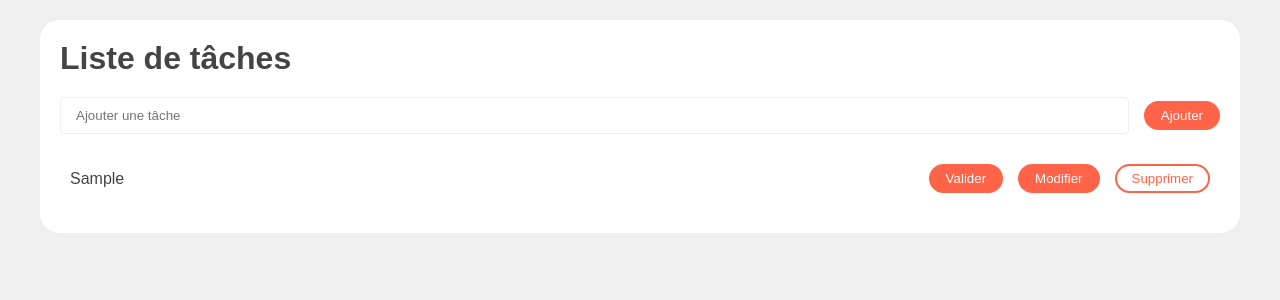
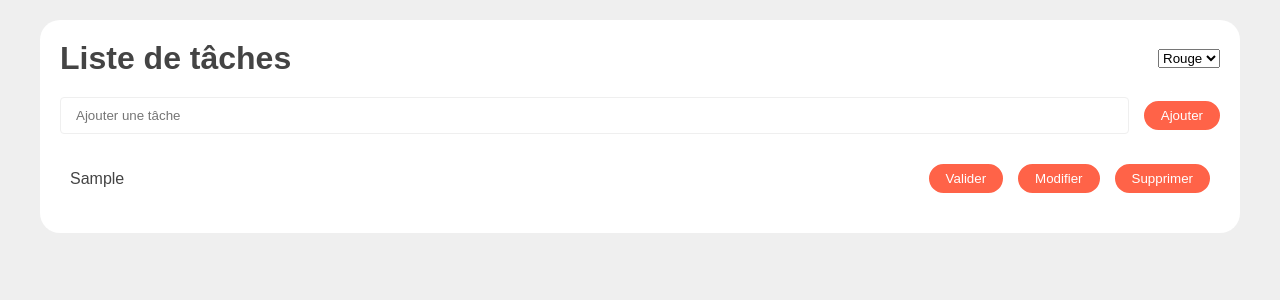
Before and after one commit to CarolineSenes/Todo-list, a React (Create React App) app: page / in a window 1280 px wide. Both pictures are taken after typing "Sample" into the empty fields and a click on the button "Ajouter". Shown: the top 300 px of the page. Built offline with nearby package versions, Linux system fonts and the light colour scheme.

Commit message:
theme context

```diff
--- a/src/App.js
+++ b/src/App.js
@@ -1,9 +1,11 @@
 import { useState } from "react";
 import TodoList from "./components/TodoList";
 import AddTodo from "./components/AddTodo";
+import ThemeContext from "./context/ThemeContext";
 
 function App() {
   const [todoList, setTodoList] = useState([]);
+  const [theme, setTheme] = useState("primary");
 
   function addTodo(content) {
     //crypto.randomUUID() : génère un id unique de manière native
@@ -56,10 +58,27 @@ function App() {
     );
   }
 
+  // Récupère la valeur de l'option du select
+  // et de mettre à jour le state local "theme" grâce à son setter "setTheme"
+  // Mais ce changement de theme n'est applicable pour le moment qu'aux éléments
+  // qui l'utiliserait dans le composant présent. Les enfants ne sont pas concernés.
+  // En wrappant avec <ThemeContext.Provider>, on modifie la valeur de "theme" dans le Context.
+  function handleThemeChange(e) {
+    setTheme(e.target.value);
+  }
+
   return (
+    <ThemeContext.Provider value={theme}>
       <div className="d-flex justify-content-center align-items-center p-20">
         <div className="card container p-20">
-        <h1 className="mb-20">Liste de tâches</h1>
+          <h1 className="mb-20 d-flex justify-content-center align-items-center">
+            <span className="flex-fill">Liste de tâches</span>
+            {/* Select qui permet de changer le theme */}
+            <select value={theme} onChange={handleThemeChange}>
+              <option value="primary">Rouge</option>
+              <option value="secondary">Bleu</option>
+            </select>
+          </h1>
           <AddTodo addTodo={addTodo} />
           {/* On passe les props aux enfants */}
           <TodoList
@@ -72,6 +91,7 @@ function App() {
           />
         </div>
       </div>
+    </ThemeContext.Provider>
   );
 }
 
--- a/src/assets/styles/_themes.scss
+++ b/src/assets/styles/_themes.scss
@@ -12,6 +12,12 @@
     background-color: var(--primary);
     color: white;
     border: 2px solid var(--primary);
+  }
+
+  .btn-secondary {
+    background-color: #2980b9;
+    color: white;
+    border: 2px solid #2980b9;
   }
 
   .btn-reverse-primary {
@@ -34,3 +40,12 @@
     border: 1px solid var(--gray-2);
     padding: 10px 15px;
   }
+
+  .selected {
+    border: 2px solid var(--primary);
+    border-radius: 4px;
+  }
+
+  li {
+    cursor: pointer;
+  }
--- a/src/components/AddTodo.jsx
+++ b/src/components/AddTodo.jsx
@@ -1,4 +1,5 @@
 import { useState } from "react";
+import Button from './Button';
 
 export default function AddTodo({ addTodo }) {
   const [todo, setTodo] = useState("");
@@ -31,9 +32,7 @@ export default function AddTodo({ addTodo }) {
         className="mr-15 flex-fill"
         placeholder="Ajouter une tâche"
       />
-      <button onClick={handleClick} className="btn btn-primary">
-        Ajouter
-      </button>
+      <Button text="Ajouter" onClick={handleClick} />
     </div>
   );
 }
--- /dev/null
+++ b/src/components/Button.jsx
@@ -0,0 +1,16 @@
+import { useContext } from "react";
+import ThemeContext from "../context/ThemeContext";
+
+// On récupère les props "text", "className" et le reste des props "...props" (avec l'opérateur rest)
+export default function Button({ text, className, ...props }) {
+  const theme = useContext(ThemeContext);
+
+  return (
+    <button
+      {...props}
+      className={`btn btn-${theme} ${className ? className : ""}`}
+    >
+      {text}
+    </button>
+  );
+}
--- a/src/components/EditTodo.jsx
+++ b/src/components/EditTodo.jsx
@@ -1,6 +1,7 @@
 // composant similaire à AddTodo.jsx
 
 import { useState } from 'react';
+import Button from './Button';
 
 export default function EditTodo({ todo, editTodo, cancelEditTodo }) {
   const [value, setValue] = useState(todo.content);
@@ -34,12 +35,9 @@ export default function EditTodo({ todo, editTodo, cancelEditTodo }) {
         className="mr-15 flex-fill"
         placeholder="Ajouter une tâche"
       />
-      <button onClick={handleClick} className="btn btn-primary mr-15">
-        Sauvegarder
-      </button>
-      <button onClick={cancelEditTodo} className="btn btn-reverse-primary">
+      <Button text="Sauvegarder" className="mr-15" onClick={handleClick} />
+      <Button text="Annuler" className="mr-15" onClick={cancelEditTodo} />
         Annuler
-      </button>
     </div>
   );
 }
--- a/src/components/TodoItem.jsx
+++ b/src/components/TodoItem.jsx
@@ -1,4 +1,6 @@
 // On récupère les props passées en prop drilling depuis App.js
+import Button from './Button';
+
 export default function TodoItem({
   todo,
   deleteTodo,
@@ -9,40 +11,36 @@ export default function TodoItem({
   return (
     <li
       onClick={selectTodo}
-      className={`mb-10 d-flex justify-content-center align-items-center p-10 ${
-        todo.selected ? "selected" : ""
-      }`}
+      className={`mb-10 d-flex flex-row justify-content-center align-items-center p-10 ${
+        todo.selected ? 'selected' : ''
+      }  `}
     >
       <span className="flex-fill">
-        {todo.content} {todo.done && "✅"}
+        {todo.content} {todo.done && '✅'}
       </span>
-      <button
-        className="btn btn-primary mr-15"
+      <Button
+        text="Valider"
+        className="mr-15"
         onClick={(e) => {
           e.stopPropagation();
           toggleTodo();
         }}
-      >
-        Valider
-      </button>
-      <button
-        className="btn btn-primary mr-15"
+      />
+      <Button
+        text="Modifier"
+        className="mr-15"
         onClick={(e) => {
           e.stopPropagation();
           editTodo();
         }}
-      >
-        Modifier
-      </button>
-      <button
-        className="btn btn-reverse-primary"
+      />
+      <Button
+        text="Supprimer"
         onClick={(e) => {
           e.stopPropagation();
           deleteTodo();
         }}
-      >
-        Supprimer
-      </button>
+      />
     </li>
   );
 }
--- /dev/null
+++ b/src/context/ThemeContext.js
@@ -0,0 +1,5 @@
+import { createContext } from "react";
+
+const ThemeContext = createContext("primary");
+
+export default ThemeContext;
```
Lines whose indentation alone changed are shown as unchanged.
